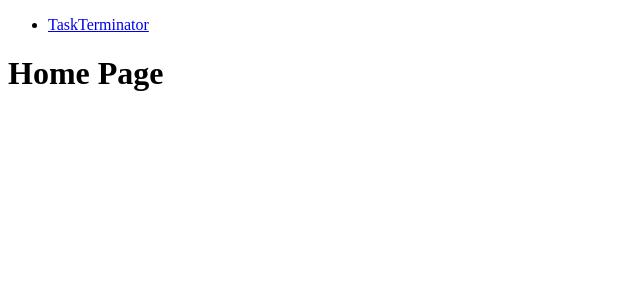
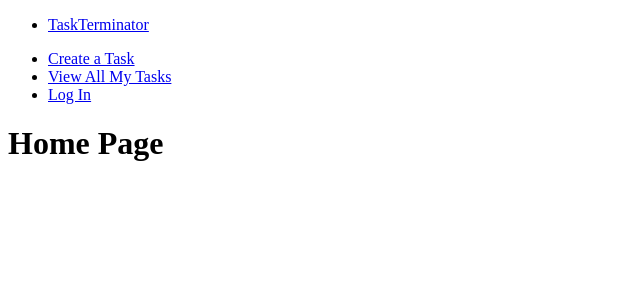
Before and after one commit to kowabunga/task_terminator, a Django app: page / in a window 1280 px wide. Shown: the top 300 px of the page, without its empty margins (0-640 px from the left). Run offline with Django 4.2, Linux system fonts and the light colour scheme.

Commit message:
fixed the nonsense

```diff
--- a/main_app/templates/base.html
+++ b/main_app/templates/base.html
@@ -1,12 +1,14 @@
 {% load static %}
 <!DOCTYPE html>
 <html lang="en">
+
 <head>
   <meta charset="UTF-8">
   <meta http-equiv="X-UA-Compatible" content="IE=edge">
   <meta name="viewport" content="width=device-width, initial-scale=1.0">
   <title>Document</title>
 </head>
+
 <body>
   <header class="navbar-fixed">
     <nav>
@@ -16,14 +18,11 @@
         </ul>
         <ul>
           <!-- changes below -->
-              {% if user.is_authenticated %}
 
-                <li><a href="{% url 'home' %}">View All My Tasks</a></li>
+          <li><a href="{% url 'tasks_create' %}">Create a Task</a></li>
+          <li><a href="{% url 'tasks_index' %}">View All My Tasks</a></li>
           <!-- <li><a href="{% url 'logout' %}">Log Out</a></li> -->
-              {% else %}
-                <!-- <li><a href="{% url 'signup' %}">Sign Up</a></li>
-                <li><a href="{% url 'login' %}">Log In</a></li> -->
-              {% endif %}
+          <li><a href="{% url 'login' %}">Log In</a></li>
         </ul>
       </div>
     </nav>
@@ -33,4 +32,5 @@
     {% endblock %}
   </main>
 </body>
+
 </html>
--- a/main_app/urls.py
+++ b/main_app/urls.py
@@ -2,6 +2,8 @@ from django.urls import path
 from . import views
 
 urlpatterns = [
-    path('', views.home, name='home'),
-    path('tasks/', views.TaskList.as_view(), name='tasks_index'),
+    path("", views.home, name="home"),
+    path("tasks/", views.TaskList.as_view(), name="tasks_index"),
+    path("tasks/<int:pk>/", views.TaskDetail.as_view(), name="tasks_detail"),
+    path("tasks/create/", views.TaskCreate.as_view(), name="tasks_create"),
 ]
--- a/main_app/views.py
+++ b/main_app/views.py
@@ -5,6 +5,7 @@ from .models import Task
 from django.views.generic.edit import CreateView, UpdateView, DeleteView
 from django.views.generic import ListView, DetailView
 from django.contrib.auth.mixins import LoginRequiredMixin
+from django.contrib.auth import login
 
 # Create your views here.
 
@@ -15,3 +16,12 @@ def home(request):
 
 class TaskList(LoginRequiredMixin, ListView):
     model = Task
+
+
+class TaskDetail(LoginRequiredMixin, DetailView):
+    model = Task
+
+
+class TaskCreate(LoginRequiredMixin, CreateView):
+    model = Task
+    fields = "__all__"
```
Also changed, not shown: main_app/templates/main_app/task_form.html (added, +19 -0 lines), main_app/templates/main_app/task_list.html (+2 -5 lines), main_app/templates/registration/login.html (added, +14 -0 lines), main_app/templates/tasks/index.html (+15 -10 lines), 1 other file. Lines whose indentation alone changed are shown as unchanged.
